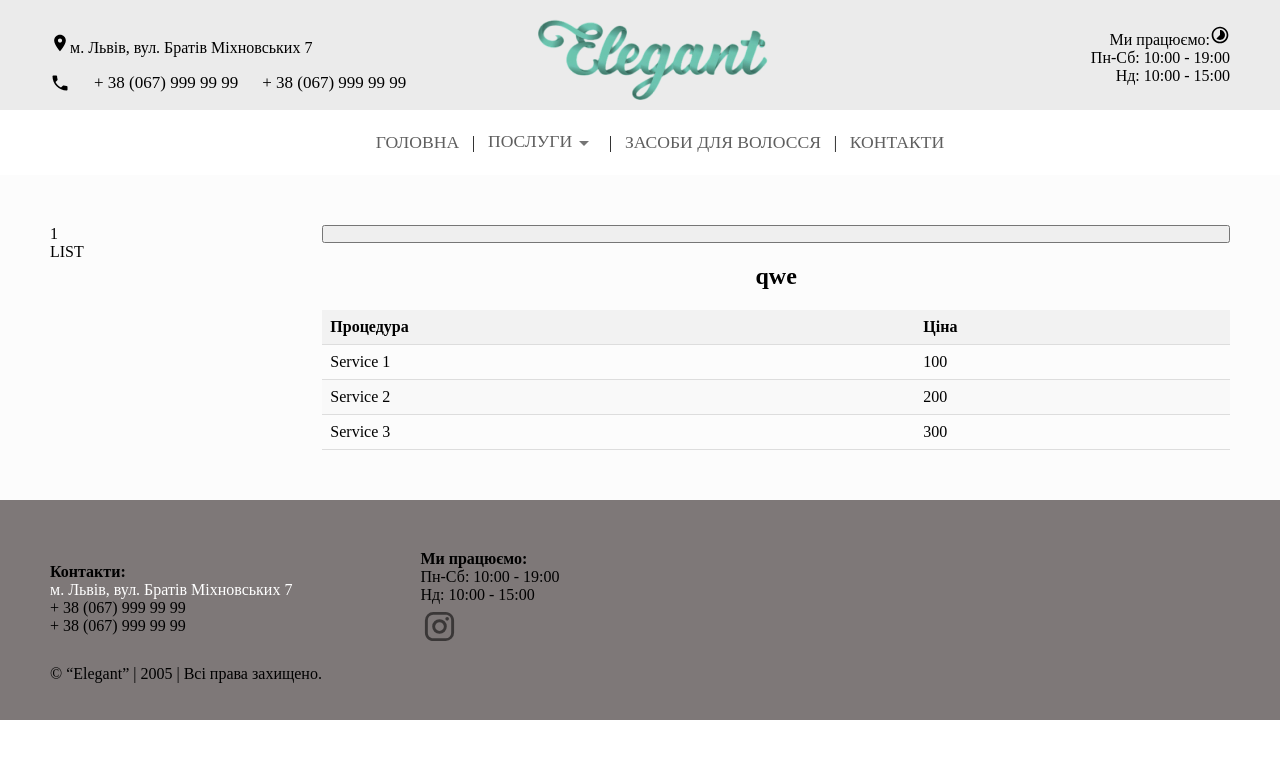
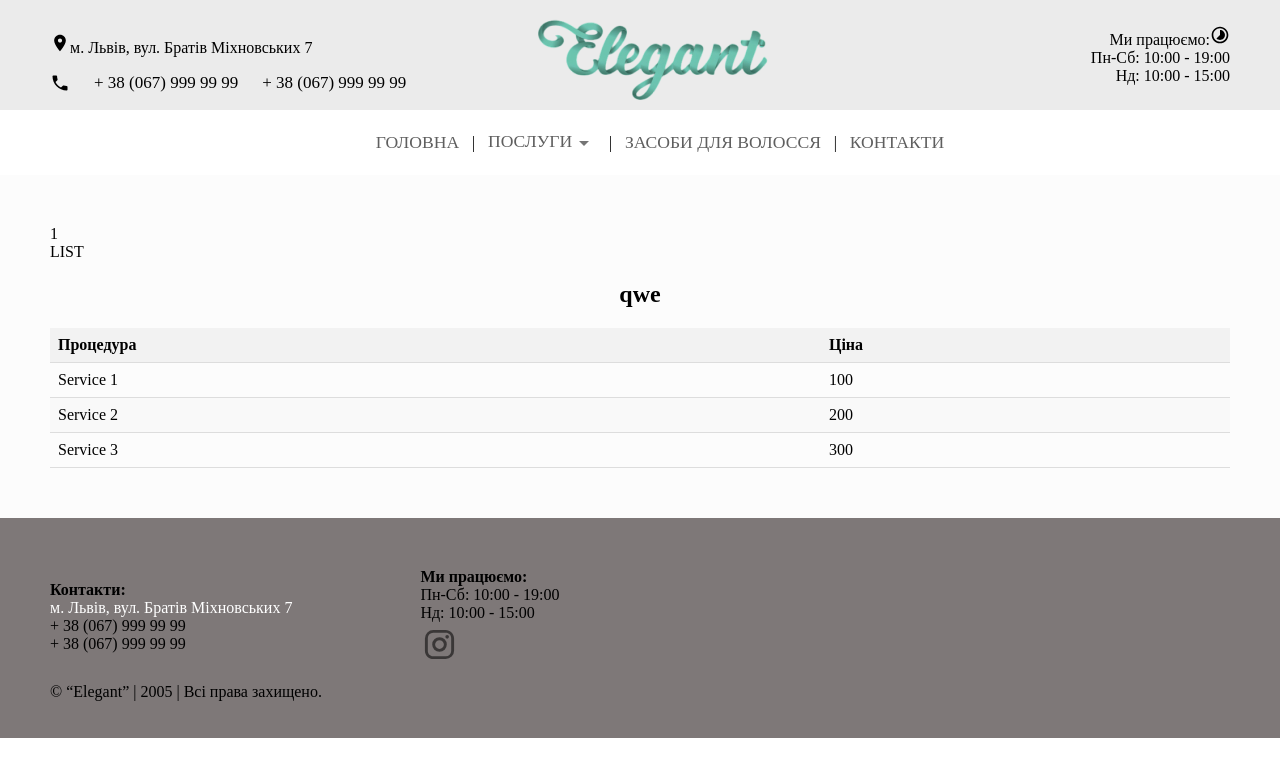
Before and after one commit to Dammy99/Elegant, a React (Vite) app: page /price/1 in a window 1280 px wide. Shown: the top 776 px of the page. Built offline with nearby package versions, Linux system fonts and the light colour scheme; a web font is replaced by a local one; what pigeon-maps would draw is missing.

Commit message:
Edited prices page and added constants

```diff
--- a/src/app/constants.ts
+++ b/src/app/constants.ts
@@ -1,7 +1,29 @@
-import { ServicesData } from "../components/Table/Table";
+import { ServicesData, TableData } from "../components/Table/Table";
 
 const parsedServices: ServicesData[] = [
   { name: "Service 1", price: "100" },
   { name: "Service 2", price: "200" },
   { name: "Service 3", price: "300" },
 ];
+
+export const hairdressingServices: TableData[] = [
+  {
+    tableName: "Стрижки",
+    data: [
+      { name: "Стрижка жіноча (з сушкою)", price: "250 - 500" },
+      { name: "Стрижка чоловіча", price: "200 - 270" },
+      { name: "Стрижка дитяча", price: "250 - 500" },
+      { name: "Стрижка кінчиків", price: "200" },
+      { name: "Стрижка гривки", price: "100" },
+      { name: "Стрижка бороди від довжини", price: "150 - 200" },
+      { name: "Стрижка вус", price: "70" },
+    ],
+  },
+  {
+    data: [
+      { name: "Прикореневе (робота + миття + сушка)", price: "400 - 500" },
+      { name: "По всій довжині (робота + миття + сушка)", price: "400 - 700" },
+    ],
+    tableName: "Фарбування",
+  },
+];
--- a/src/app/style.module.css
+++ b/src/app/style.module.css
@@ -640,8 +640,6 @@
 .price {
   background-color: rgba(247, 246, 246, 0.37);
   padding: 50px;
-  display: grid;
-  grid-template-columns: 0.3fr 1fr;
 }
 @font-face {
   font-family: 'Parisienne';
--- a/src/components/Price/Price.module.less
+++ b/src/components/Price/Price.module.less
@@ -6,8 +6,8 @@
   background-color: rgba(247, 246, 246, 0.37);
 
   padding: 50px;
-  display: grid;
-  grid-template-columns: 0.3fr 1fr;
+  // display: grid;
+  // grid-template-columns: 0.3fr 1fr;
   .list {
   }
   .tables {
--- a/src/components/Price/Price.tsx
+++ b/src/components/Price/Price.tsx
@@ -2,7 +2,7 @@ import React from "react";
 import styles from "../../app/style.module.css";
 import Table, { ServicesData, TableData } from "../Table/Table";
 import { useParams } from "react-router-dom";
-
+import { hairdressingServices } from "../../app/constants";
 const parsedServices: ServicesData[] = [
   { name: "Service 1", price: "100" },
   { name: "Service 2", price: "200" },
@@ -16,9 +16,12 @@ const Price = (data: TableData[]) => {
   return (
     <section className={styles.price}>
       {pricesPage}
-      <button></button>
       <section className={styles.list}>LIST</section>
       <section className={styles.tables}>
+        {pricesPage == "hairdressingServices" &&
+          hairdressingServices.map((x: TableData) => {
+            return <Table {...x}></Table>;
+          })}
         <Table {...p}></Table>
       </section>
     </section>
--- a/src/components/Table/Table.tsx
+++ b/src/components/Table/Table.tsx
@@ -10,10 +10,10 @@ export interface ServicesData {
   name: string;
   price: string;
 }
-const Table = (servicesData: TableData) => {
+const Table = (tableData: TableData) => {
   return (
     <section className={styles.eletable}>
-      <h2>{servicesData.tableName}</h2>
+      <h2>{tableData.tableName}</h2>
       <table className={styles.eletable__table}>
         <thead>
           <tr>
@@ -22,7 +22,7 @@ const Table = (servicesData: TableData) => {
           </tr>
         </thead>
         <tbody>
-          {servicesData.data.map((x: ServicesData) => {
+          {tableData.data.map((x: ServicesData) => {
             return (
               <tr key={x.name}>
                 <td>{x.name}</td>
```
